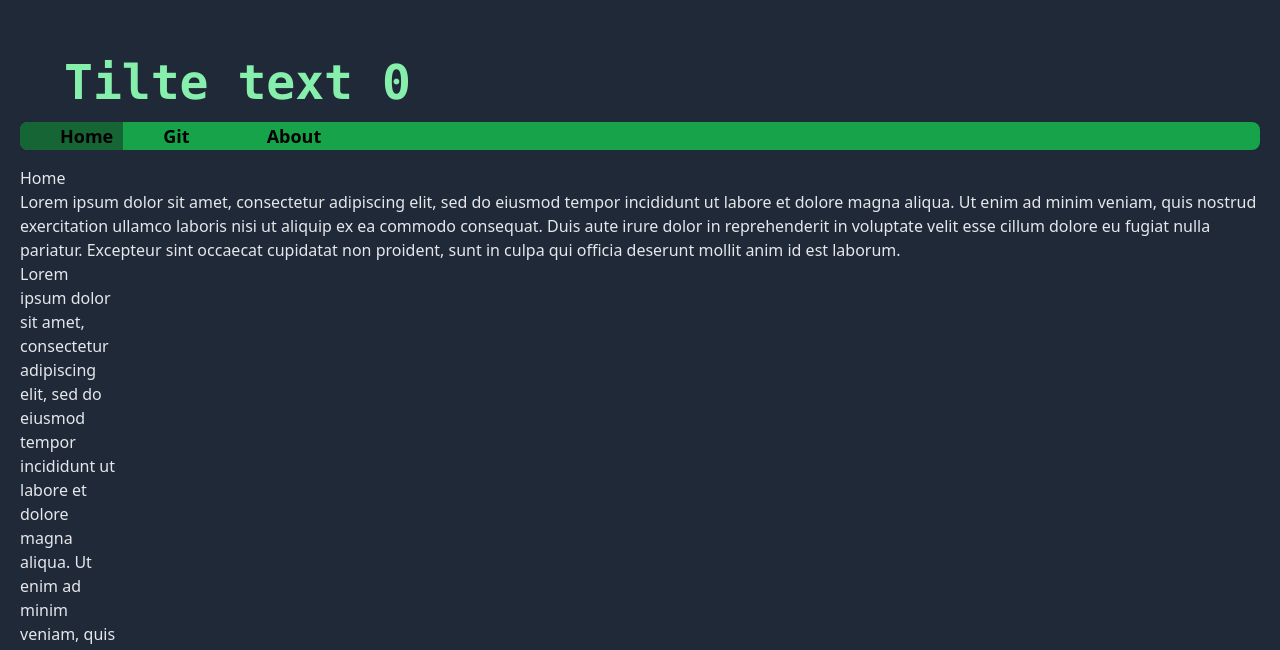
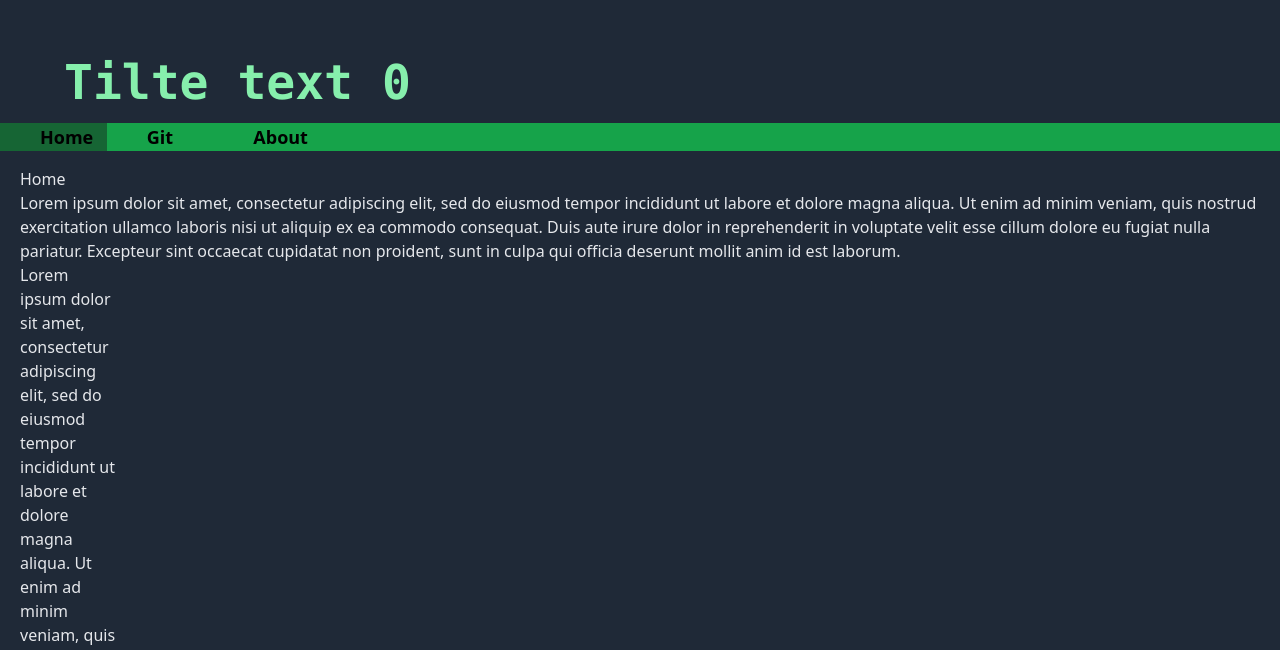
Before and after one commit to Kvan7/congenial-octo-disco, a React (Create React App) app in the folder my-app/: page / in a window 1280 px wide. Shown: the part 150-800 px from the top of the page. Built offline with nearby package versions, Linux system fonts and the light colour scheme.

Commit message:
Made nav bar expand and unround when stuck

```diff
--- a/my-app/src/components/pages/Layout.tsx
+++ b/my-app/src/components/pages/Layout.tsx
@@ -1,4 +1,4 @@
-import React, { Component } from 'react'
+import React, { useEffect, useRef, useState } from 'react'
 import { NavLink, Outlet } from 'react-router-dom'
 
 type Props = {}
@@ -7,20 +7,41 @@ type State = {}
 
 const link_winds = 'px-10 inline-block max-w-xs w-1/12 text-center '
 
-export default class Layout extends Component<Props, State> {
-	state = {}
+const Layout = (props: Props) => {
+	const [isSticky, setIsSticky] = useState(false);
+	const ref = useRef<HTMLDivElement | null>(null);
+	// mount
+	useEffect(() => {
+		const cachedRef = ref.current;
+		const observer = new IntersectionObserver(
+			([e]) => {
+				// setIsSticky(e.intersectionRatio >= 0.4316258351893096);
+				setIsSticky(e.isIntersecting);
+			},
+			{
+				threshold: [0.4316258351893096],
+				rootMargin: "16px",
+			}
+		);
+		if (cachedRef) {
+			observer.observe(cachedRef);
+			// unmount
+			return () => observer.unobserve(cachedRef);
+		}
 
-
-	render() {
+	}, [isSticky, ref])
+	const whenSticky = "";
+	const whenNotSticky = "rounded-lg top-0 my-4 mx-5";
 	return (
-			<div>
-				<nav className='bg-green-600 text-lg text-black font-semibold rounded-lg sticky top-0 my-4 mx-5 z-50'>
-					<NavLink to="/" end className={(navigationData) => link_winds + 'rounded-l-lg ' + (navigationData.isActive ? "bg-green-800" : "bg-green-600 hover:bg-green-700")}>Home</NavLink>
+		<div ref={ref} id="NavBarDivComponent" className="-top-px pt-px">
+			<nav className={(isSticky ? whenSticky : whenNotSticky) + ' bg-green-600 text-lg text-black font-semibold top-0 my-4 sticky z-50'}>
+				<NavLink to="/" end className={(navigationData) => link_winds + (isSticky ? " " : 'rounded-l-lg ') + (navigationData.isActive ? "bg-green-800" : "bg-green-600 hover:bg-green-700")}>Home</NavLink>
 				<NavLink to="/git" className={(navigationData) => link_winds + '' + (navigationData.isActive ? "bg-green-800" : "bg-green-600  hover:bg-green-700")}>Git</NavLink>
 				<NavLink to="/about" className={(navigationData) => link_winds + '' + (navigationData.isActive ? "bg-green-800" : "bg-green-600  hover:bg-green-700")}>About</NavLink>
 			</nav>
 			<Outlet />
 		</div>
-		)
+	);
 }
-}
+
+export default Layout;
```
Lines whose indentation alone changed are shown as unchanged.
